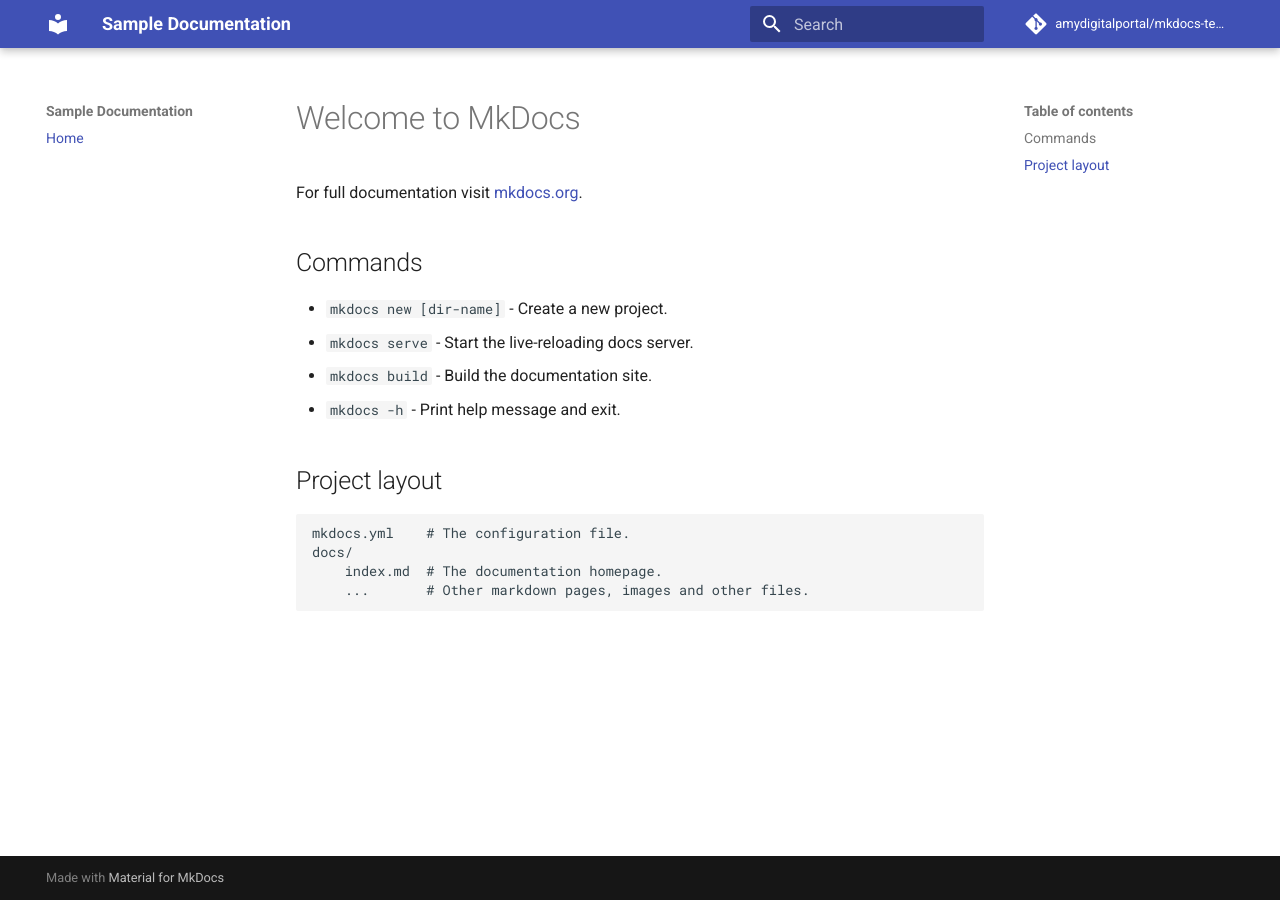
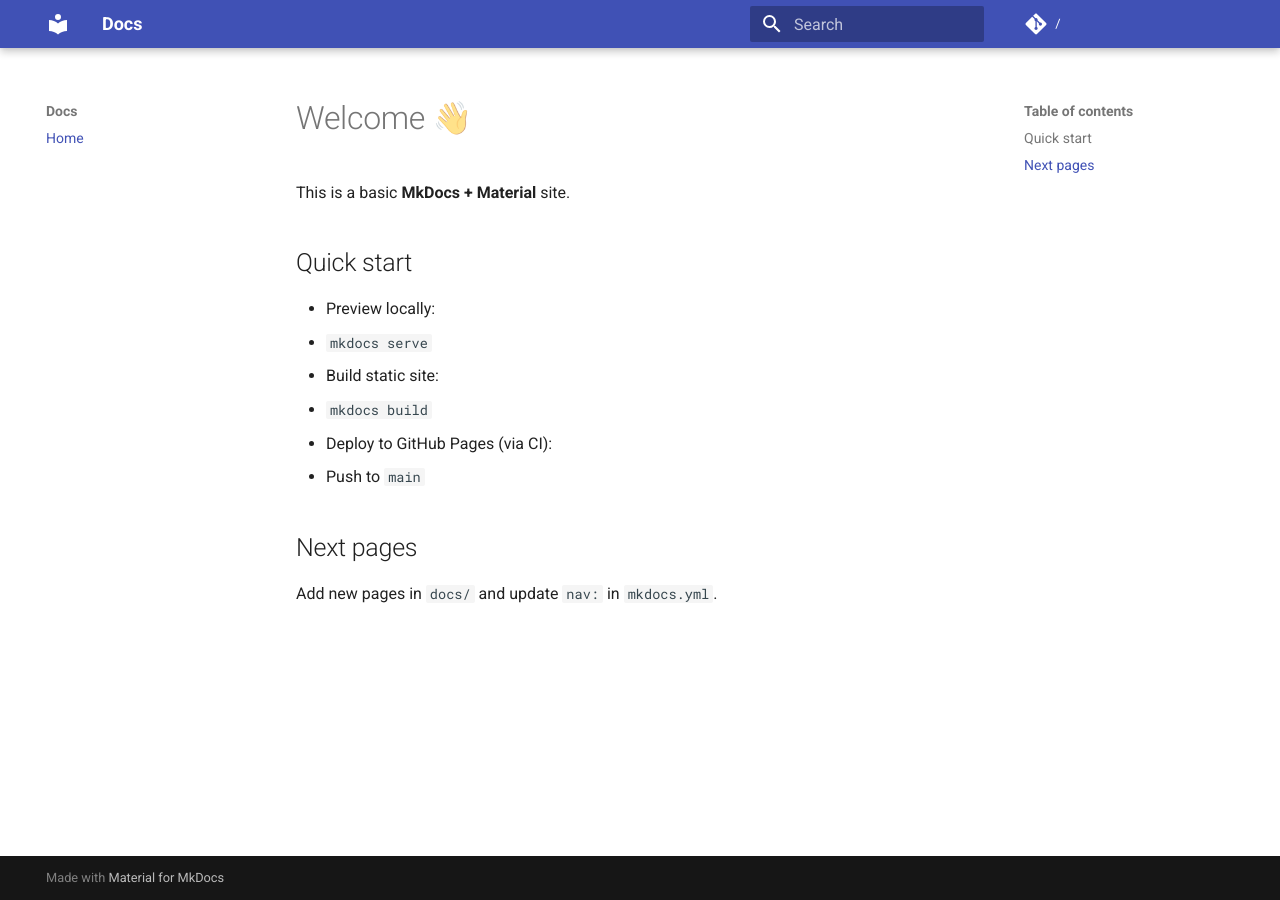
Before and after one commit to amydigitalportal/mkdocs-test, an MkDocs documentation site: the page built from docs/index.md, in a window 1280 px wide. Built offline with MkDocs 1.6.1 and Material for MkDocs 9.7.7, drawn with Linux system fonts in a browser that asks for light colours; comment, search, counter and statistics services are not loaded.

Commit message:
Hello World

```diff
--- a/docs/index.md
+++ b/docs/index.md
@@ -1,17 +1,16 @@
-# Welcome to MkDocs
+# Welcome 👋
 
-For full documentation visit [mkdocs.org](https://www.mkdocs.org).
+This is a basic **MkDocs + Material** site.
 
-## Commands
+## Quick start
 
-* `mkdocs new [dir-name]` - Create a new project.
-* `mkdocs serve` - Start the live-reloading docs server.
-* `mkdocs build` - Build the documentation site.
-* `mkdocs -h` - Print help message and exit.
+- Preview locally:
+  - `mkdocs serve`
+- Build static site:
+  - `mkdocs build`
+- Deploy to GitHub Pages (via CI):
+  - Push to `main`
 
-## Project layout
+## Next pages
 
-    mkdocs.yml    # The configuration file.
-    docs/
-        index.md  # The documentation homepage.
-        ...       # Other markdown pages, images and other files.
+Add new pages in `docs/` and update `nav:` in `mkdocs.yml`.
--- a/mkdocs.yml
+++ b/mkdocs.yml
@@ -1,17 +1,15 @@
-site_name: Sample Documentation
-site_description: Configuration, modules, and operational reference for Teldio Fabric and SMC Gateway
-site_author: anovun
-site_url: https://amydigitalportal.github.io/mkdocs-test/
+site_name: Docs
+site_description: Hello world documentation site
+site_url: https://<your-github-username>.github.io/<your-repo>/
 
-repo_name: amydigitalportal/mkdocs-test
-repo_url: https://github.com/amydigitalportal/mkdocs-test
+repo_name: <your-github-username>/<your-repo>
+repo_url: https://github.com/<your-github-username>/<your-repo>
 
 theme:
   name: material
   features:
     - navigation.instant
     - navigation.tracking
-    - navigation.expand
     - navigation.top
     - search.suggest
     - search.highlight
@@ -19,13 +17,11 @@
 nav:
   - Home: index.md
 
+plugins:
+  - search
+
 markdown_extensions:
   - admonition
-  - attr_list
-  - footnotes
   - tables
   - toc:
       permalink: true
-
-plugins:
-  - search
--- /dev/null
+++ b/requirements.txt
@@ -0,0 +1 @@
+mkdocs-material>=9.5
```
Also changed, not shown: README.md (added, +13 -0 lines), 1 other file.
